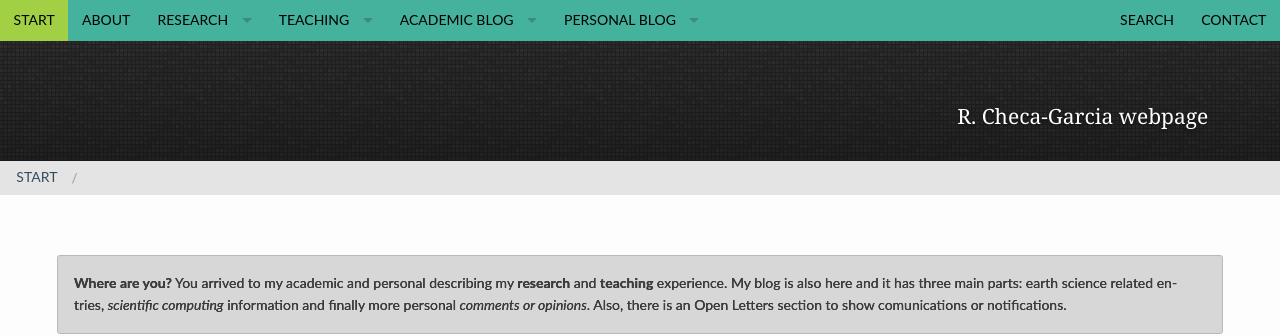
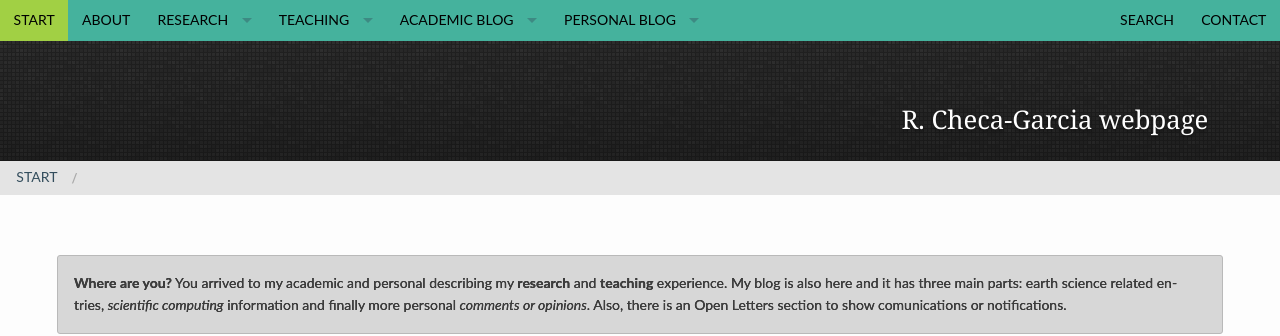
Before and after one commit to RCHG/rchg.github.io, a Jekyll site: the page built from pages/pages-root-folder/index.md, in a window 1280 px wide. Shown: the top 336 px of the page. Built offline with Jekyll 4.4.1, drawn with Linux system fonts in a browser that asks for light colours.

Commit message:
Update _07_layout.scss

```diff
--- a/_sass/_07_layout.scss
+++ b/_sass/_07_layout.scss
@@ -71,7 +71,7 @@ body.video cite { color: #fff; }
 }
 #masthead-with-text {
     text-align: right;
-    font-size: rem-calc(18);
+    font-size: rem-calc(22);
     font-family: $header-font-family;
     color: #fff;
     text-shadow: 0 2px 3px rgba(0,0,0,.4);
```
